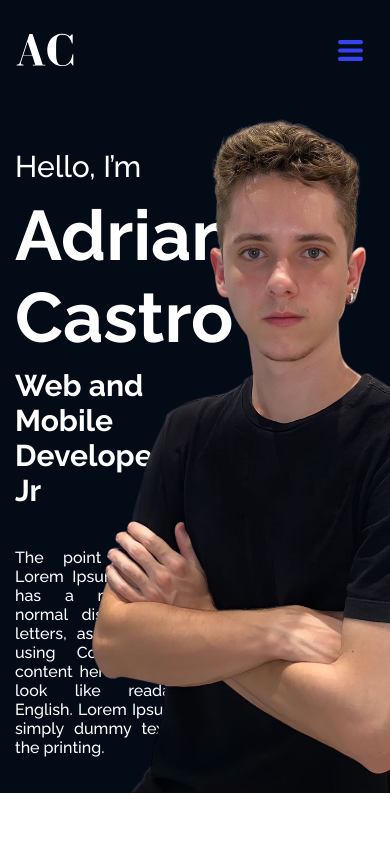
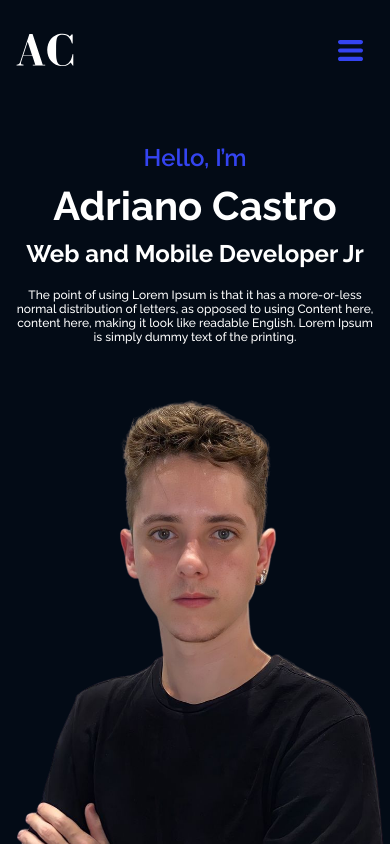
Before and after one commit to DricoCastro/adriano-castro, a Next.js app: page / in a window 390 px wide. Shown: the top 844 px of the page. Built offline with nearby package versions, Linux system fonts and the light colour scheme.

Commit message:
update responsive styles for me section

```diff
--- a/src/web/views/Home/views/MeSection/styles.ts
+++ b/src/web/views/Home/views/MeSection/styles.ts
@@ -8,7 +8,7 @@ export const MeSectionHolder = styled.div`
     flex-direction:row;
     align-items:center;
     justify-content:center;
-     padding-top: clamp(0.8rem, 1vw, 1.26rem);
+    padding-top: clamp(0.8rem, 1vw, 1.26rem);
     padding-left: clamp(1rem, 10.42vw, 12.5rem);
     padding-right: clamp(1rem, 10.42vw, 12.5rem);
     -moz-user-select: none;
@@ -19,16 +19,23 @@ export const MeSectionHolder = styled.div`
     @media (max-width: 1100px) {
     padding-left: 15px;
     padding-right: 15px;
+    flex-direction:column;
   }
 `;
 
 export const InfosHolder = styled.div`
-    width:50%;
+    width:60%;
     display:flex;
     align-items:flex-start;
     justify-content:flex-start;
     flex-direction:column;
     @media (max-width: 1100px) {
+      width:100%;
+      align-items:center;
+      justify-content:center;
+      text-align:justify;
+      padding-bottom:50px;
+      padding-top:30px;
   }
 `;
 
@@ -37,6 +44,12 @@ export const SaudationText = styled.a`
     font-weight:500;
     color:${COLORS.white};
     @media (max-width: 1100px) {
+      text-align:center;
+      color:${COLORS.royalBlue};
+  }
+    @media (max-width: 499px) {
+      font-size:24px;
+      font-weight:600;
   }
 `;
 
@@ -46,6 +59,10 @@ export const ProfileNameText = styled.a`
     color:${COLORS.white};
     margin-top:10px;
     @media (max-width: 1100px) {
+      text-align:center;
+  }
+   @media (max-width: 499px) {
+      font-size:40px;
   }
 `;
 
@@ -55,6 +72,10 @@ export const ProfessionText = styled.a`
     color:${COLORS.white};
     margin-top:10px;
     @media (max-width: 1100px) {
+      text-align:center;
+  }
+   @media (max-width: 499px) {
+      font-size:24px;
   }
 `;
 
@@ -65,11 +86,16 @@ export const DescriptionProfile = styled.a`
     margin-top:40px;
     text-align:justify;
     @media (max-width: 1100px) {
+      text-align:center;
+  }
+   @media (max-width: 499px) {
+      font-size:12px;
+      margin-top:20px;
   }
 `;
 
 export const HolderImageProfile  = styled.div`
-    width:50%;
+    width:40%;
     display:flex;
     align-items:center;
     justify-content:center;
```
